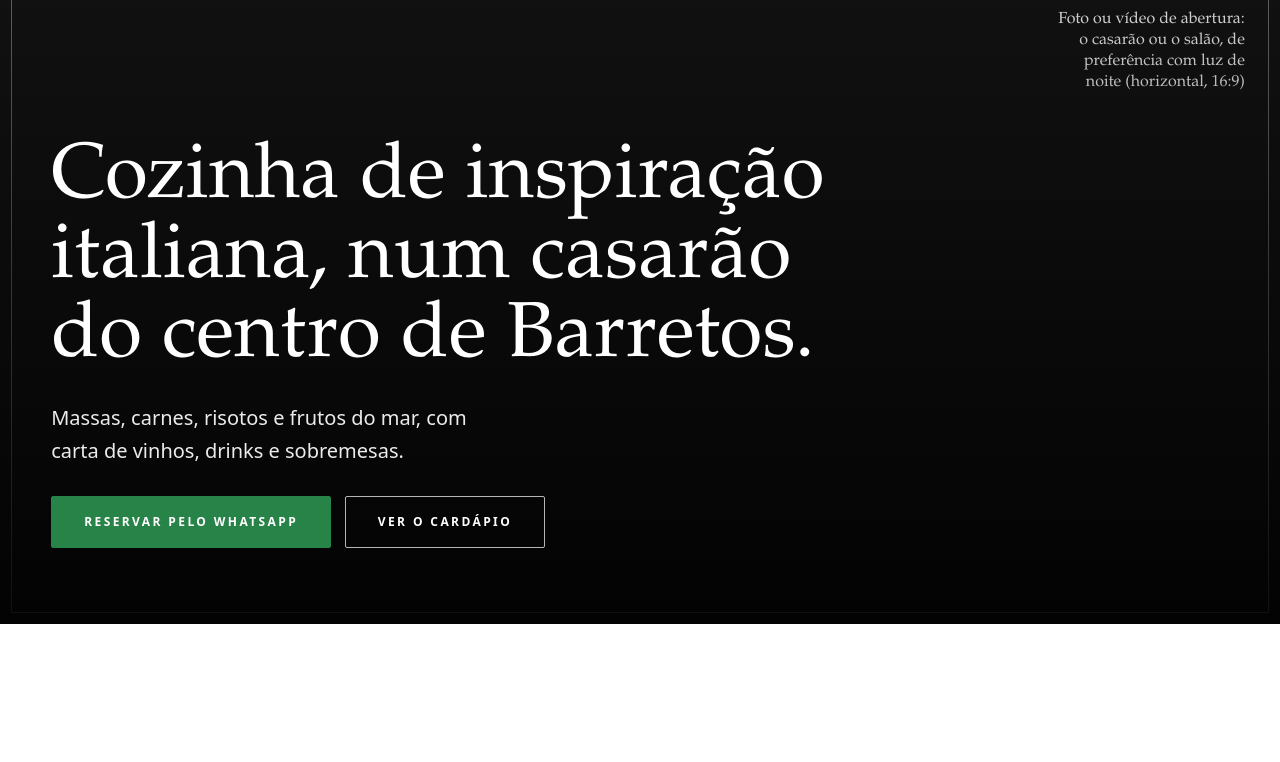
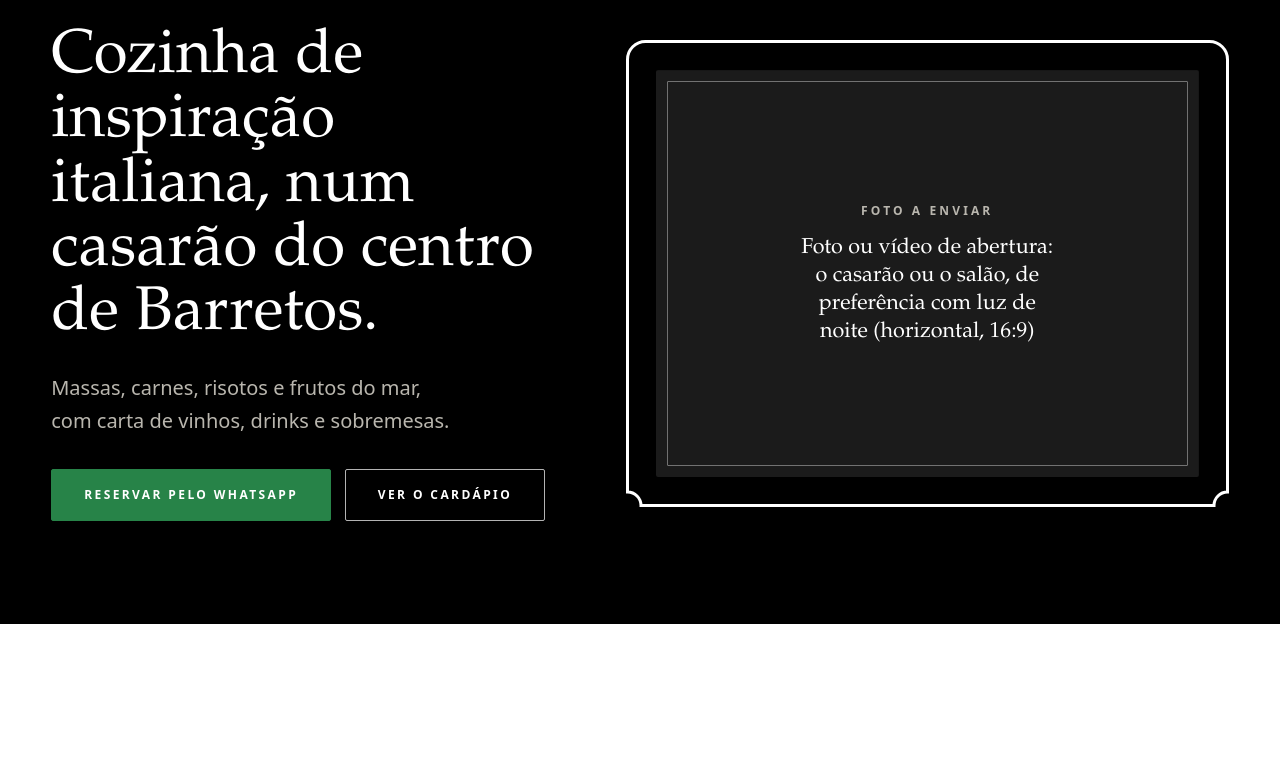
Before and after one commit to HenriqueP-dev/Santina-Restaurante, an Astro site: page / in a window 1280 px wide. Shown: the part 178-940 px from the top of the page. Built offline with nearby package versions, Linux system fonts and the light colour scheme; Astro itself is replaced by a stand-in of ours; a web font is replaced by a local one.

Commit message:
Nova abertura: palco preto com título direto sobre o preto e o vídeo ilustrativo numa janela com o contorno da placa da logo
Sai o vídeo em tela cheia com véu escuro (fórmula comum e clipe de banco turvo esticado). Contraste máximo no texto, etiqueta e botão de pausa dentro da janela, texto antes do vídeo no celular.

Co-Authored-By: Claude Sonnet 5.5 <noreply@anthropic.com>
Claude-Session: https://claude.ai/code/session_01VZBNTE1CRMEL4E7GnFoK1w

```diff
--- a/src/components/HeroVideo.astro
+++ b/src/components/HeroVideo.astro
@@ -27,12 +27,11 @@ import { temWebm, temMp4, temPosterHero } from '../lib/midia';
 <style>
   .hv__v { position: absolute; inset: 0; width: 100%; height: 100%; object-fit: cover; }
   .hv__btn {
-    position: absolute; z-index: 2; right: var(--gutter); bottom: 1.25rem;
+    position: absolute; z-index: 2; right: .75rem; bottom: .75rem;
     min-height: 2.75rem; padding: .55rem 1.1rem; border: 1px solid rgb(255 255 255 / .6); border-radius: var(--raio); cursor: pointer;
     background: rgb(0 0 0 / .55); color: var(--branco);
     font: 600 var(--t-mini) / 1 var(--f-texto); letter-spacing: .18em; text-transform: uppercase;
     transition: background-color .3s var(--ease), color .3s var(--ease);
   }
   @media (hover: hover) { .hv__btn:hover { background: var(--branco); color: var(--preto); } }
-  @media (max-width: 61.99rem) { .hv__btn { top: 4.1rem; bottom: auto; } }
 </style>
--- a/src/pages/index.astro
+++ b/src/pages/index.astro
@@ -10,20 +10,23 @@ const cat = (id: string) => cardapio.find((c) => c.id === id)!;
 const t = textos;
 ---
 <Base>
-  <!-- ABERTURA: quadro de foto ou vídeo em tela cheia; título e ações sobre ele -->
+  <!-- ABERTURA: palco preto. Texto direto sobre o preto (sem véu); o vídeo vai numa janela com o contorno da placa da logo -->
   <section class="hero sec--escura" aria-labelledby="h-hero">
-    <div class="hero__fundo" data-hero-quadro>
-      {temVideoHero
-        ? <><HeroVideo /><p class="hero__legenda">{t.hero.legendaVideo}</p></>
-        : <Quadro rotulo={t.hero.quadro} proporcao="auto" />}
-    </div>
-    <div class="hero__veu" aria-hidden="true"></div>
-    <div class="container hero__conteudo">
-      <h1 id="h-hero" data-hero-item>{t.hero.titulo}</h1>
-      <p class="lead" data-hero-item>{t.hero.lead}</p>
-      <div class="hero__acoes" data-hero-item>
-        <a class="btn btn--verde" href="#reservas">{t.hero.reservar}</a>
-        <a class="btn btn--linha" href="/cardapio/">{t.hero.cardapio}</a>
+    <div class="container hero__grade">
+      <div class="hero__conteudo">
+        <h1 id="h-hero" data-hero-item>{t.hero.titulo}</h1>
+        <p class="lead" data-hero-item>{t.hero.lead}</p>
+        <div class="hero__acoes" data-hero-item>
+          <a class="btn btn--verde" href="#reservas">{t.hero.reservar}</a>
+          <a class="btn btn--linha" href="/cardapio/">{t.hero.cardapio}</a>
+        </div>
+      </div>
+      <div class="hero__janela placa" data-hero-quadro>
+        <div class="hero__midia">
+          {temVideoHero
+            ? <><HeroVideo /><p class="hero__legenda">{t.hero.legendaVideo}</p></>
+            : <Quadro rotulo={t.hero.quadro} proporcao="auto" />}
+        </div>
       </div>
     </div>
   </section>
@@ -134,18 +137,21 @@ const t = textos;
 
 <style>
   /* ---------- abertura ---------- */
-  .hero { position: relative; display: grid; align-items: end; min-height: max(34rem, calc(100svh - 7.5rem)); overflow: hidden; }
-  .hero__fundo { position: absolute; inset: 0; }
-  .hero__fundo :global(.quadro) { position: absolute; inset: 0; height: 100%; border-radius: 0; aspect-ratio: auto !important; }
-  .hero__fundo :global(.quadro__in) { place-content: start end; justify-items: end; text-align: right; padding: 2rem 2.2rem; }
-  .hero__fundo :global(.quadro__t) { max-width: 30ch; font-size: 1rem; }
-  .hero__legenda { position: absolute; z-index: 2; left: var(--gutter); top: 1rem; margin: 0; padding: .4rem .7rem; background: rgb(0 0 0 / .65); color: var(--branco); font-size: .75rem; font-weight: 600; letter-spacing: .02em; line-height: 1.2; border-radius: var(--raio); max-width: none; }
-  .hero__veu { position: absolute; inset: 0; background: linear-gradient(to top, rgb(0 0 0 / .86), rgb(0 0 0 / .45) 55%, rgb(0 0 0 / .1)); }
-  .hero__conteudo { position: relative; z-index: 1; padding-block: 3rem clamp(3rem, 6vw, 4.75rem); display: grid; gap: 1.4rem; justify-items: start; }
-  .hero h1 { max-width: 22ch; }
-  .hero .lead { margin: 0; max-width: 40ch; color: rgb(255 255 255 / .92); }
-  .hero__acoes { display: flex; flex-wrap: wrap; gap: .85rem; margin-top: .4rem; }
-  @media (max-width: 61.99rem) { .hero { min-height: max(32rem, calc(100svh - 12.5rem)); } }
+  .hero { padding-block: clamp(2rem, 5vw, 3.5rem) clamp(3rem, 6vw, 5rem); }
+  .hero__grade { display: grid; gap: 2.25rem; align-items: center; }
+  .hero__conteudo { display: grid; gap: 1.5rem; justify-items: start; }
+  .hero h1 { max-width: 20ch; font-size: clamp(2.5rem, 1.3rem + 3.2vw, 4rem); line-height: 1.04; }
+  .hero .lead { margin: 0; max-width: 36ch; color: var(--claro-sobre-preto); }
+  .hero__acoes { display: flex; flex-wrap: wrap; gap: .85rem; margin-top: .5rem; }
+  .hero__janela { --placa-borda: clamp(1.1rem, 3vw, 1.9rem); min-width: 0; }
+  .hero__midia { position: relative; aspect-ratio: 4 / 3; overflow: hidden; border-radius: var(--raio); background: var(--tinta); }
+  .hero__midia :global(.quadro) { position: absolute; inset: 0; height: 100%; border-radius: 0; aspect-ratio: auto !important; }
+  .hero__midia :global(.quadro__in) { padding: 2rem 1.6rem; }
+  .hero__legenda { position: absolute; z-index: 2; left: .75rem; top: .75rem; margin: 0; padding: .4rem .7rem; background: rgb(0 0 0 / .72); color: var(--branco); font-size: .75rem; font-weight: 600; letter-spacing: .02em; line-height: 1.2; border-radius: var(--raio); max-width: calc(100% - 1.5rem); }
+  @media (min-width: 62rem) {
+    .hero { min-height: max(34rem, calc(100svh - 7.5rem)); display: grid; align-items: center; }
+    .hero__grade { grid-template-columns: 6fr 7fr; gap: clamp(2.5rem, 4.5vw, 4.5rem); }
+  }
 
   /* ritmo: as seções não têm a mesma altura nem a mesma composição */
   .sec--ampla { padding-block: clamp(5.5rem, 11vw, 10.5rem); }
```
Also changed, not shown: DESIGN.md (+2 -1 lines).
